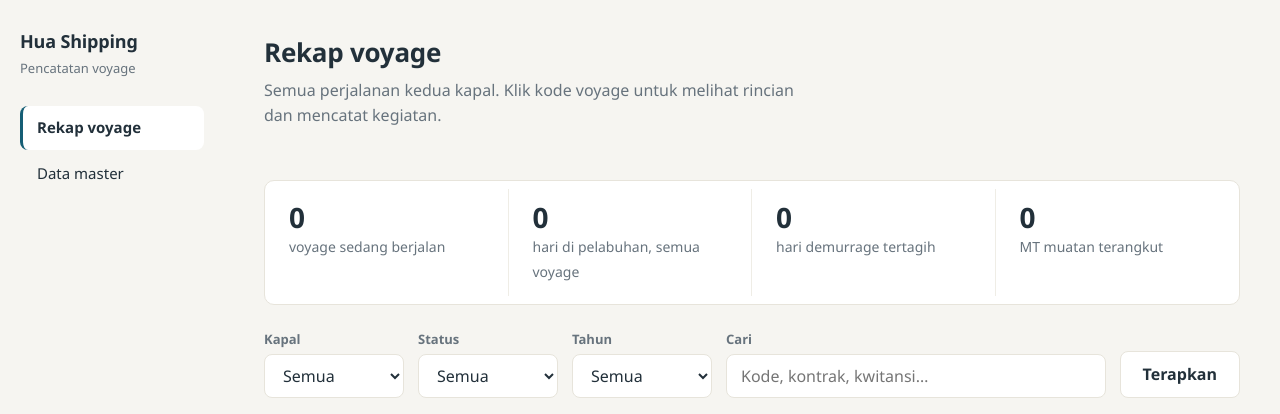
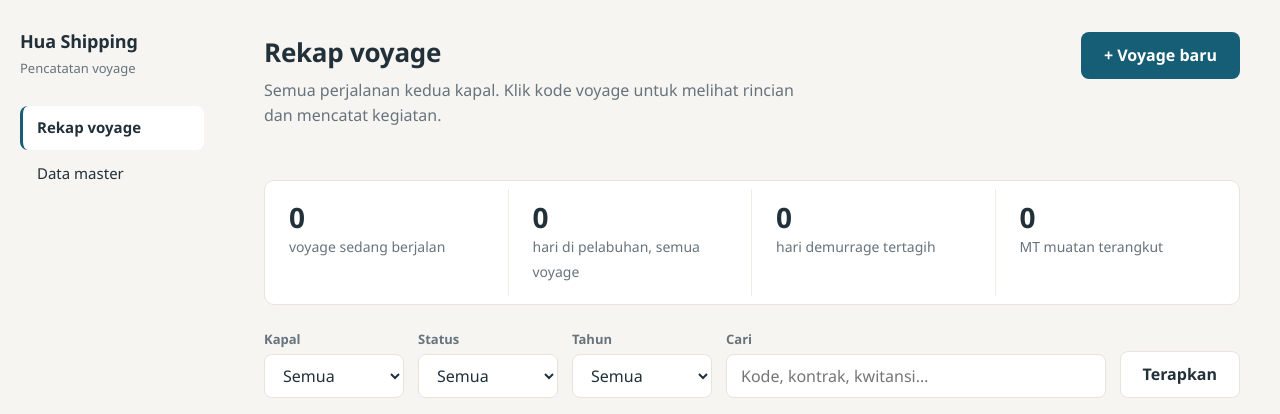
Before and after one commit to ethannchrstian/HuaShipping, a Django app: page / in a window 1280 px wide. Shown: the top 414 px of the page. Run offline with Django 5.2, Linux system fonts and the light colour scheme; the visitor is signed in with stand-in values (Sample User, id 1); data that the repository does not hold is empty; parts of the project's set-up code (start-up, migrations or seed data) failed here and were passed over.

Commit message:
S4 voyage form (parcels formset, next-code prefill, split-laytime validation), activity edit/delete with undo via history, complete/unlock with confirmation pages; 15 tests

```diff
--- a/voyages/forms.py
+++ b/voyages/forms.py
@@ -1,8 +1,11 @@
-"""S5 — the inline activity entry form (docs/06)."""
+"""Forms: S4 voyage form + S5 inline activity entry (docs/06)."""
+
+from datetime import date
 
 from django import forms
+from django.forms import inlineformset_factory
 
-from .models import Activity, ActivityType
+from .models import Activity, ActivityType, Parcel, Vessel, Voyage
 
 DATETIME_LOCAL = "%Y-%m-%dT%H:%M"
 
@@ -20,6 +23,80 @@ NEXT_TYPE = {
     "discharging": "preparation",
     "preparation": "ballast",
 }
+
+
+def next_code(vessel: Vessel) -> str:
+    """Next voyage code in this vessel's sequence, e.g. V2607 -> V2608."""
+    year = date.today().strftime("%y")
+    prefix = f"V{year}"
+    numbers = [
+        int(c[3:]) for c in vessel.voyages.filter(code__startswith=prefix).values_list("code", flat=True)
+        if c[3:].isdigit()
+    ]
+    return f"{prefix}{max(numbers, default=0) + 1:02d}"
+
+
+class VoyageForm(forms.ModelForm):
+    class Meta:
+        model = Voyage
+        fields = [
+            "vessel", "code", "charterer", "contract_no", "invoice_no",
+            "discharge_jetty", "laytime_days", "laytime_load_days",
+            "laytime_discharge_days", "demurrage_rate_idr", "notes",
+        ]
+        labels = {
+            "vessel": "Kapal",
+            "code": "Kode voyage",
+            "charterer": "Pencharter",
+            "contract_no": "No. kontrak",
+            "invoice_no": "Kwitansi nomor",
+            "discharge_jetty": "Jetty bongkar",
+            "laytime_days": "Prorata total (hari)",
+            "laytime_load_days": "Prorata muat (hari)",
+            "laytime_discharge_days": "Prorata bongkar (hari)",
+            "demurrage_rate_idr": "Tarif demurrage (Rp/hari)",
+            "notes": "Catatan",
+        }
+        help_texts = {
+            "laytime_days": "Isi total saja, atau isi muat + bongkar (total dihitung sendiri)",
+            "demurrage_rate_idr": "Kosongkan bila kontrak menulis “-”",
+        }
+        widgets = {"notes": forms.Textarea(attrs={"rows": 3})}
+
+    def clean(self):
+        cleaned = super().clean()
+        load = cleaned.get("laytime_load_days")
+        discharge = cleaned.get("laytime_discharge_days")
+        total = cleaned.get("laytime_days")
+        if (load is None) != (discharge is None):
+            self.add_error(
+                "laytime_load_days" if load is None else "laytime_discharge_days",
+                "Prorata terpisah harus diisi keduanya (muat dan bongkar).",
+            )
+        elif load is not None and discharge is not None:
+            if total is None:
+                cleaned["laytime_days"] = load + discharge
+            elif total != load + discharge:
+                self.add_error(
+                    "laytime_days",
+                    f"Total {total} tidak sama dengan muat + bongkar ({load + discharge}).",
+                )
+        return cleaned
+
+
+ParcelFormSet = inlineformset_factory(
+    Voyage,
+    Parcel,
+    fields=["commodity", "quantity_mt", "load_jetty", "shipper"],
+    labels={
+        "commodity": "Komoditas",
+        "quantity_mt": "Jumlah (MT)",
+        "load_jetty": "Jetty muat",
+        "shipper": "Pengirim",
+    },
+    extra=2,
+    can_delete=True,
+)
 
 
 class ActivityForm(forms.ModelForm):
--- a/voyages/static/voyages/app.css
+++ b/voyages/static/voyages/app.css
@@ -228,6 +228,29 @@ input:hover, select:hover { border-color: var(--ink-faint); }
 .entry-row .btn { margin-top: 16px; }
 .entry-row input, .entry-row select { background: var(--card); }
 
+/* ---- forms (S4) & actions ---- */
+.page-head-actions { display: flex; justify-content: space-between; align-items: flex-start; gap: 16px; flex-wrap: wrap; }
+.form-grid { display: grid; grid-template-columns: repeat(auto-fit, minmax(220px, 1fr)); gap: 14px 18px; margin-bottom: 14px; }
+.form-grid .field { margin-bottom: 0; }
+.form-actions { display: flex; gap: 12px; align-items: center; margin-top: 8px; }
+.parcel-row { border-top: 1px solid var(--line-soft); padding-top: 14px; margin-top: 14px; }
+.parcel-row:first-of-type { border-top: 0; padding-top: 0; margin-top: 0; }
+.field-delete { justify-content: flex-end; }
+.field-delete input { min-height: 0; width: 20px; height: 20px; align-self: flex-start; }
+.head-actions { display: flex; gap: 10px; margin-top: 16px; flex-wrap: wrap; }
+.confirm-card { max-width: 560px; }
+.confirm-card h1 { margin-bottom: 12px; }
+.confirm-caution { background: var(--warn-bg); color: var(--warn-ink); padding: 10px 14px; border-radius: 8px; font-weight: 500; }
+.action-cell a { font-weight: 600; text-decoration: none; }
+.action-cell a:hover { text-decoration: underline; }
+.editing-row td { background: var(--sea-tint); }
+.sr-only { position: absolute; width: 1px; height: 1px; overflow: hidden; clip: rect(0 0 0 0); }
+.delete-form { margin-top: 12px; border-top: 1px solid var(--line-soft); padding-top: 12px; }
+.btn-danger-ghost { color: var(--bad-ink); }
+.btn-danger-ghost:hover { color: var(--bad-ink); }
+.undo-form { display: inline; margin-left: 6px; }
+.undo-link { font-weight: 650; text-decoration: underline; color: inherit; }
+
 /* ---- login ---- */
 .login-page { display: grid; place-items: center; min-height: 100vh; padding: 16px; background: var(--paper); }
 .login-card { width: 100%; max-width: 400px; padding: 36px; }
--- a/voyages/templates/voyages/voyage_list.html
+++ b/voyages/templates/voyages/voyage_list.html
@@ -1,9 +1,12 @@
 {% extends "base.html" %}
 {% block title %}Rekap voyage{% endblock %}
 {% block content %}
-<div class="page-head">
-  <h1>Rekap voyage</h1>
-  <p class="lead">Semua perjalanan kedua kapal. Klik kode voyage untuk melihat rincian dan mencatat kegiatan.</p>
+<div class="page-head page-head-actions">
+  <div>
+    <h1>Rekap voyage</h1>
+    <p class="lead">Semua perjalanan kedua kapal. Klik kode voyage untuk melihat rincian dan mencatat kegiatan.</p>
+  </div>
+  <a class="btn btn-primary" href="{% url 'voyage_create' %}">+ Voyage baru</a>
 </div>
 
 <section class="vessel-cards" aria-label="Posisi kapal saat ini">
--- a/voyages/urls.py
+++ b/voyages/urls.py
@@ -4,6 +4,13 @@ from . import views
 
 urlpatterns = [
     path('', views.voyage_list, name='rekap'),
+    path('voyage/baru/', views.voyage_create, name='voyage_create'),
     path('voyage/<int:pk>/', views.voyage_detail, name='voyage_detail'),
+    path('voyage/<int:pk>/ubah/', views.voyage_edit, name='voyage_edit'),
+    path('voyage/<int:pk>/selesaikan/', views.voyage_complete, name='voyage_complete'),
+    path('voyage/<int:pk>/buka-kunci/', views.voyage_unlock, name='voyage_unlock'),
     path('voyage/<int:pk>/kegiatan/tambah/', views.activity_add, name='activity_add'),
+    path('kegiatan/<int:pk>/ubah/', views.activity_edit, name='activity_edit'),
+    path('kegiatan/<int:pk>/hapus/', views.activity_delete, name='activity_delete'),
+    path('kegiatan/<int:pk>/pulihkan/', views.activity_restore, name='activity_restore'),
 ]
--- a/voyages/views.py
+++ b/voyages/views.py
@@ -1,13 +1,16 @@
 from django.contrib import messages
 from django.contrib.auth.decorators import login_required
+from django.db import transaction
 from django.db.models import Q
+from django.middleware.csrf import get_token
 from django.shortcuts import get_object_or_404, redirect, render
 from django.urls import reverse
+from django.utils.html import format_html
 from django.views.decorators.http import require_POST
 
 from . import presenters
-from .forms import NEXT_TYPE, ActivityForm
-from .models import Vessel, Voyage
+from .forms import NEXT_TYPE, ActivityForm, ParcelFormSet, VoyageForm, next_code
+from .models import Activity, Vessel, Voyage
 
 
 @login_required
@@ -64,16 +67,19 @@ def _kpis(voyages) -> dict:
     return {"ongoing": ongoing, "port_days": port_days, "dem_days": dem_days, "mt": int(mt)}
 
 
-def _detail_context(request, voyage, form=None):
+def _detail_context(request, voyage, form=None, editing_activity=None):
     if form is None and not voyage.locked:
-        last = voyage.activities.last()
-        initial = {}
-        if last is not None:
-            initial["start_at"] = (last.end_at or last.start_at)
-            initial["activity_type"] = NEXT_TYPE.get(last.activity_type_id)
+        if editing_activity is not None:
+            form = ActivityForm(instance=editing_activity)
         else:
-            initial["activity_type"] = "ballast"
-        form = ActivityForm(initial=initial)
+            last = voyage.activities.last()
+            initial = {}
+            if last is not None:
+                initial["start_at"] = (last.end_at or last.start_at)
+                initial["activity_type"] = NEXT_TYPE.get(last.activity_type_id)
+            else:
+                initial["activity_type"] = "ballast"
+            form = ActivityForm(initial=initial)
     return {
         "voyage": voyage,
         "timeline": presenters.timeline(voyage),
@@ -84,6 +90,7 @@ def _detail_context(request, voyage, form=None):
             presenters.rupiah(voyage.demurrage_rate_idr) if voyage.demurrage_rate_idr else None
         ),
         "form": form,
+        "editing_activity": editing_activity,
     }
 
 
@@ -93,6 +100,121 @@ def voyage_detail(request, pk):
         Voyage.objects.select_related("vessel", "charterer", "discharge_jetty"), pk=pk
     )
     return render(request, "voyages/voyage_detail.html", _detail_context(request, voyage))
+
+
+# ---------------------------------------------------------------- S4 voyage form
+
+
+@login_required
+def voyage_create(request):
+    first_vessel = Vessel.objects.filter(active=True).first()
+    initial = {"vessel": first_vessel, "code": next_code(first_vessel) if first_vessel else ""}
+    if request.method == "POST":
+        form = VoyageForm(request.POST)
+        formset = ParcelFormSet(request.POST)
+        if form.is_valid():
+            formset = ParcelFormSet(request.POST, instance=form.instance)
+            if formset.is_valid():
+                with transaction.atomic():
+                    voyage = form.save()
+                    formset.save()
+                messages.success(request, f"Voyage {voyage.code} tersimpan.")
+                return redirect("voyage_detail", pk=voyage.pk)
+    else:
+        form = VoyageForm(initial=initial)
+        formset = ParcelFormSet()
+    return render(
+        request,
+        "voyages/voyage_form.html",
+        {"form": form, "formset": formset, "title": "Voyage baru", "voyage": None},
+    )
+
+
+@login_required
+def voyage_edit(request, pk):
+    voyage = get_object_or_404(Voyage, pk=pk)
+    if voyage.locked:
+        messages.error(request, "Voyage ini sudah terkunci — buka kunci dulu untuk mengubah.")
+        return redirect("voyage_detail", pk=pk)
+    if request.method == "POST":
+        form = VoyageForm(request.POST, instance=voyage)
+        formset = ParcelFormSet(request.POST, instance=voyage)
+        if form.is_valid() and formset.is_valid():
+            with transaction.atomic():
+                form.save()
+                formset.save()
+            messages.success(request, f"Perubahan voyage {voyage.code} tersimpan.")
+            return redirect("voyage_detail", pk=pk)
+    else:
+        form = VoyageForm(instance=voyage)
+        formset = ParcelFormSet(instance=voyage)
+    return render(
+        request,
+        "voyages/voyage_form.html",
+        {"form": form, "formset": formset, "title": f"Ubah voyage {voyage.code}", "voyage": voyage},
+    )
+
+
+# ------------------------------------------------- complete / unlock (S3 actions)
+
+
+@login_required
+def voyage_complete(request, pk):
+    """Proper confirmation page, never a browser confirm() (binding rule 3)."""
+    voyage = get_object_or_404(Voyage, pk=pk)
+    if request.method == "POST":
+        voyage.status = Voyage.Status.COMPLETED
+        voyage.locked = True
+        voyage.save(update_fields=["status", "locked"])
+        messages.success(request, f"Voyage {voyage.code} selesai dan terkunci.")
+        return redirect("voyage_detail", pk=pk)
+    last = voyage.activities.last()
+    cautions = []
+    if last is None:
+        cautions.append("Voyage ini belum punya kegiatan sama sekali.")
+    elif last.end_at is None:
+        cautions.append(
+            f"Kegiatan terakhir ({last.activity_type.label_id}) masih berjalan — belum ada jam selesai."
+        )
+    return render(
+        request,
+        "voyages/confirm.html",
+        {
+            "voyage": voyage,
+            "title": f"Selesaikan voyage {voyage.code}?",
+            "body": "Voyage akan dikunci: kegiatan dan datanya tidak bisa diubah sampai kunci dibuka lagi.",
+            "cautions": cautions,
+            "confirm_label": "Selesaikan voyage",
+        },
+    )
+
+
+@login_required
+def voyage_unlock(request, pk):
+    voyage = get_object_or_404(Voyage, pk=pk)
+    if request.method == "POST":
+        voyage.status = Voyage.Status.ONGOING
+        voyage.locked = False
+        voyage.save(update_fields=["status", "locked"])  # simple-history records who/when
+        messages.success(request, f"Kunci voyage {voyage.code} dibuka — perubahan tercatat di riwayat.")
+        return redirect("voyage_detail", pk=pk)
+    return render(
+        request,
+        "voyages/confirm.html",
+        {
+            "voyage": voyage,
+            "title": f"Buka kunci voyage {voyage.code}?",
+            "body": (
+                "Voyage kembali berstatus berjalan dan bisa diubah. "
+                "Pembukaan kunci tercatat di riwayat perubahan."
+            ),
+            "cautions": [],
+            "confirm_label": "Buka kunci",
+        },
+    )
+
+
+# ---------------------------------------------------------------- S5 activities
 
 
 @login_required
@@ -114,3 +236,65 @@ def activity_add(request, pk):
     )
     # back to the timeline with the next entry row ready (S5 batch loop)
     return redirect(reverse("voyage_detail", args=[pk]) + "#entri")
+
+
+@login_required
+def activity_edit(request, pk):
+    activity = get_object_or_404(Activity.objects.select_related("voyage"), pk=pk)
+    voyage = activity.voyage
+    if voyage.locked:
+        messages.error(request, "Voyage ini sudah terkunci — buka kunci dulu untuk mengubah.")
+        return redirect("voyage_detail", pk=voyage.pk)
+    if request.method == "POST":
+        form = ActivityForm(request.POST, instance=activity)
+        if form.is_valid():
+            form.save()
+            messages.success(request, "Perubahan kegiatan tersimpan.")
+            return redirect(reverse("voyage_detail", args=[voyage.pk]) + "#entri")
+        context = _detail_context(request, voyage, form=form, editing_activity=activity)
+        return render(request, "voyages/voyage_detail.html", context)
+    context = _detail_context(request, voyage, editing_activity=activity)
+    return render(request, "voyages/voyage_detail.html", context)
+
+
+@login_required
+@require_POST
+def activity_delete(request, pk):
+    activity = get_object_or_404(Activity.objects.select_related("voyage"), pk=pk)
+    voyage = activity.voyage
+    if voyage.locked:
+        messages.error(request, "Voyage ini sudah terkunci — buka kunci dulu untuk mengubah.")
+        return redirect("voyage_detail", pk=voyage.pk)
+    label = activity.activity_type.label_id
+    activity_id = activity.pk
+    activity.delete()
+    undo_url = reverse("activity_restore", args=[activity_id])
+    messages.success(
+        request,
+        format_html(
+            "Kegiatan “{}” dihapus. <form method='post' action='{}' class='undo-form'>"
+            "<input type='hidden' name='csrfmiddlewaretoken' value='{}'>"
+            "<button type='submit' class='btn-ghost undo-link'>Batalkan</button></form>",
+            label,
+            undo_url,
+            get_token(request),
+        ),
+    )
+    return redirect("voyage_detail", pk=voyage.pk)
+
+
+@login_required
+@require_POST
+def activity_restore(request, pk):
+    """Undo a delete by replaying the last historical record (blame-free &
+    reversible, PRODUCT.md principle 4)."""
+    record = (
+        Activity.history.filter(id=pk, history_type="-").order_by("-history_date").first()
+    )
+    if record is None:
+        messages.error(request, "Tidak ada kegiatan terhapus yang bisa dipulihkan.")
+        return redirect("rekap")
+    restored = record.instance
+    restored.save()
+    messages.success(request, f"Kegiatan “{restored.activity_type.label_id}” dipulihkan.")
+    return redirect(reverse("voyage_detail", args=[restored.voyage_id]) + "#entri")
```
Also changed, not shown: tests/voyages/test_editing.py (added, +188 -0 lines), voyages/templates/voyages/confirm.html (added, +17 -0 lines), voyages/templates/voyages/voyage_detail.html (+35 -4 lines), voyages/templates/voyages/voyage_form.html (added, +60 -0 lines).
